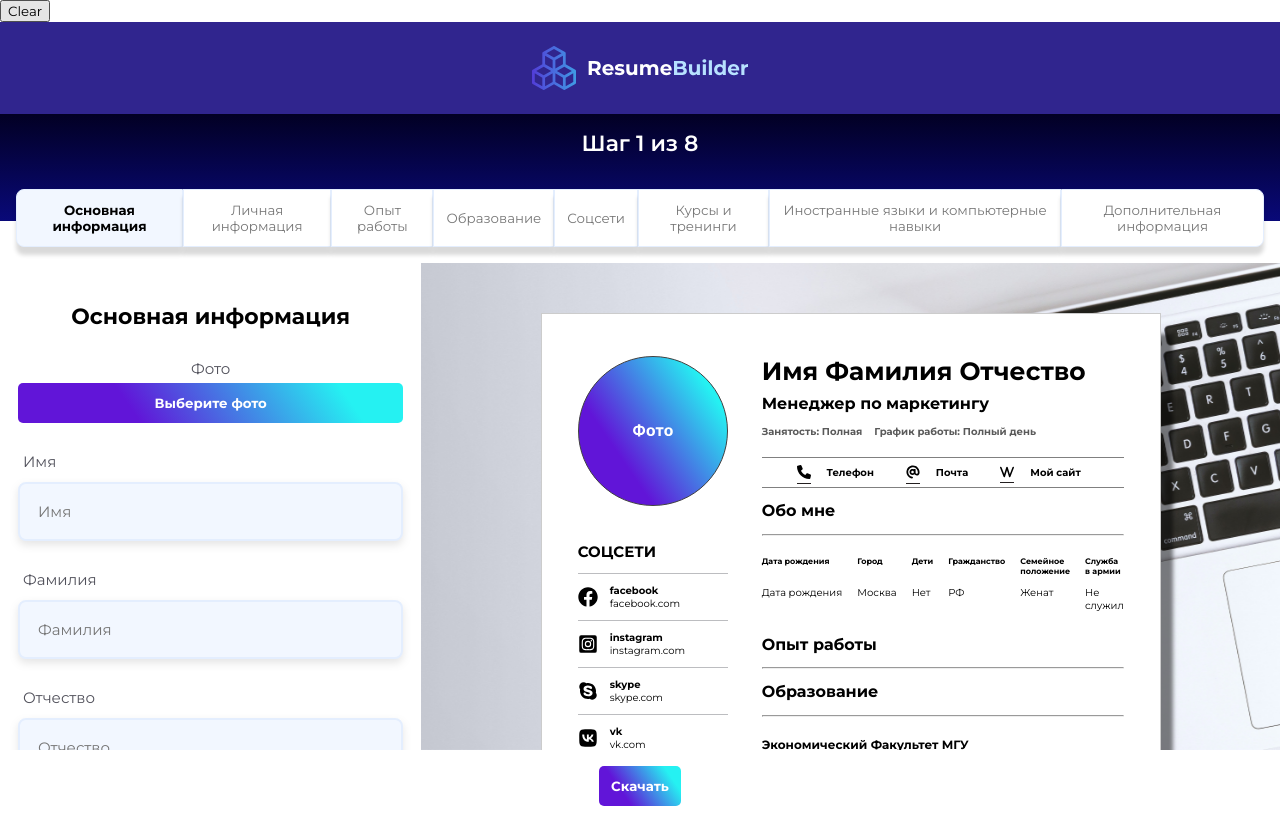
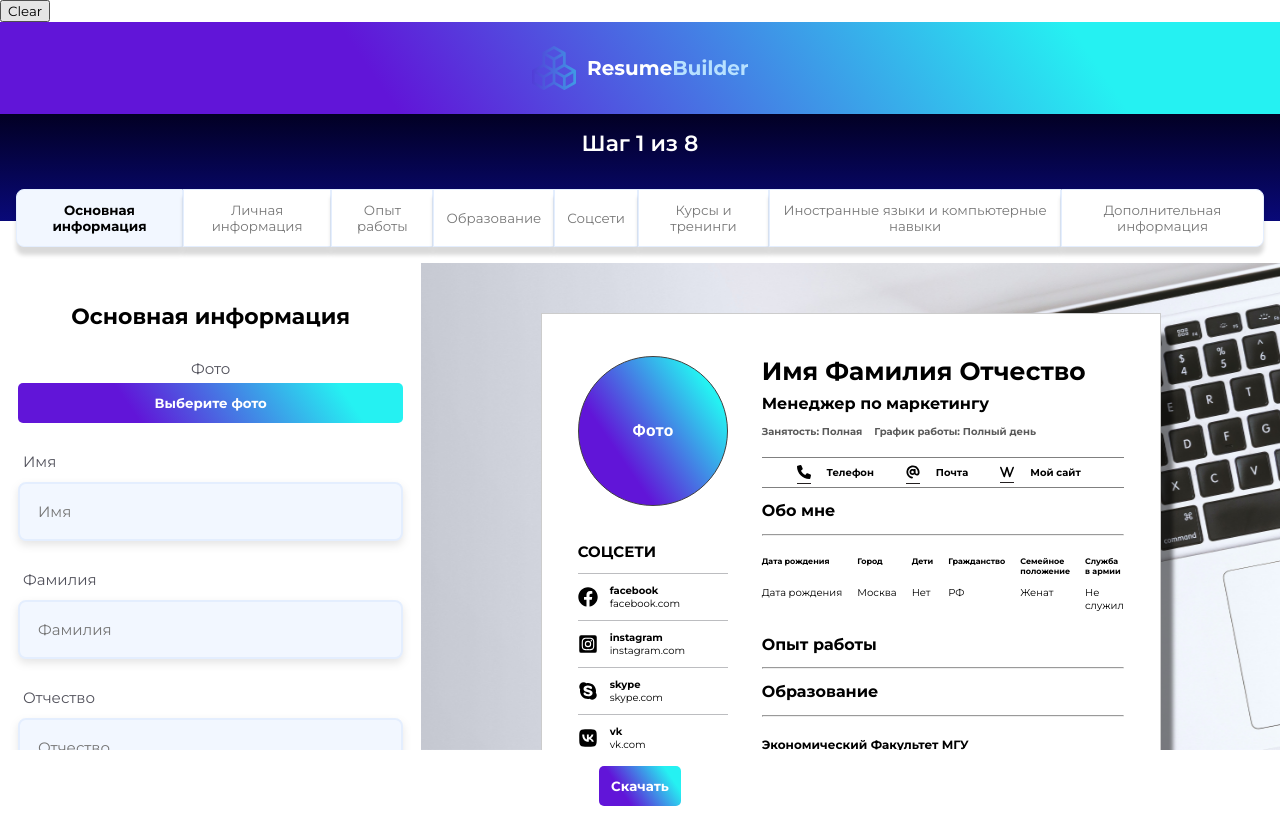
Before and after one commit to TheJimmyLogan/ResumeBuilder, a plain HTML site: page index.html in a window 1280 px wide. Drawn offline with Linux system fonts and the light colour scheme.

```diff
--- a/styles.css
+++ b/styles.css
@@ -28,7 +28,7 @@ html {
   display: flex;
   justify-content: center;
   align-items: center;
-  background: #30258e;
+  background: linear-gradient(55.75deg, #6115d8 29.75%, #25f1f2 84.23%);
   width: 100%;
   padding-top: 24px;
   padding-bottom: 24px;
```
